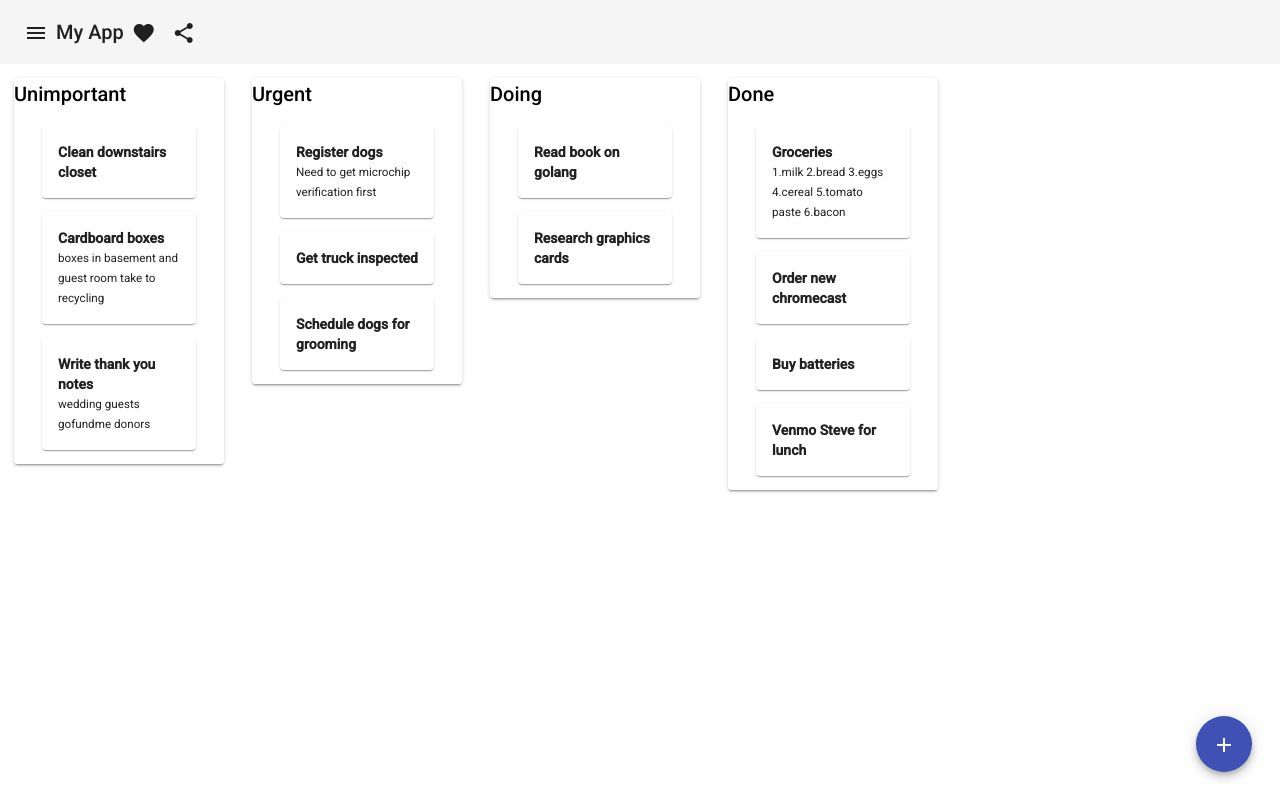
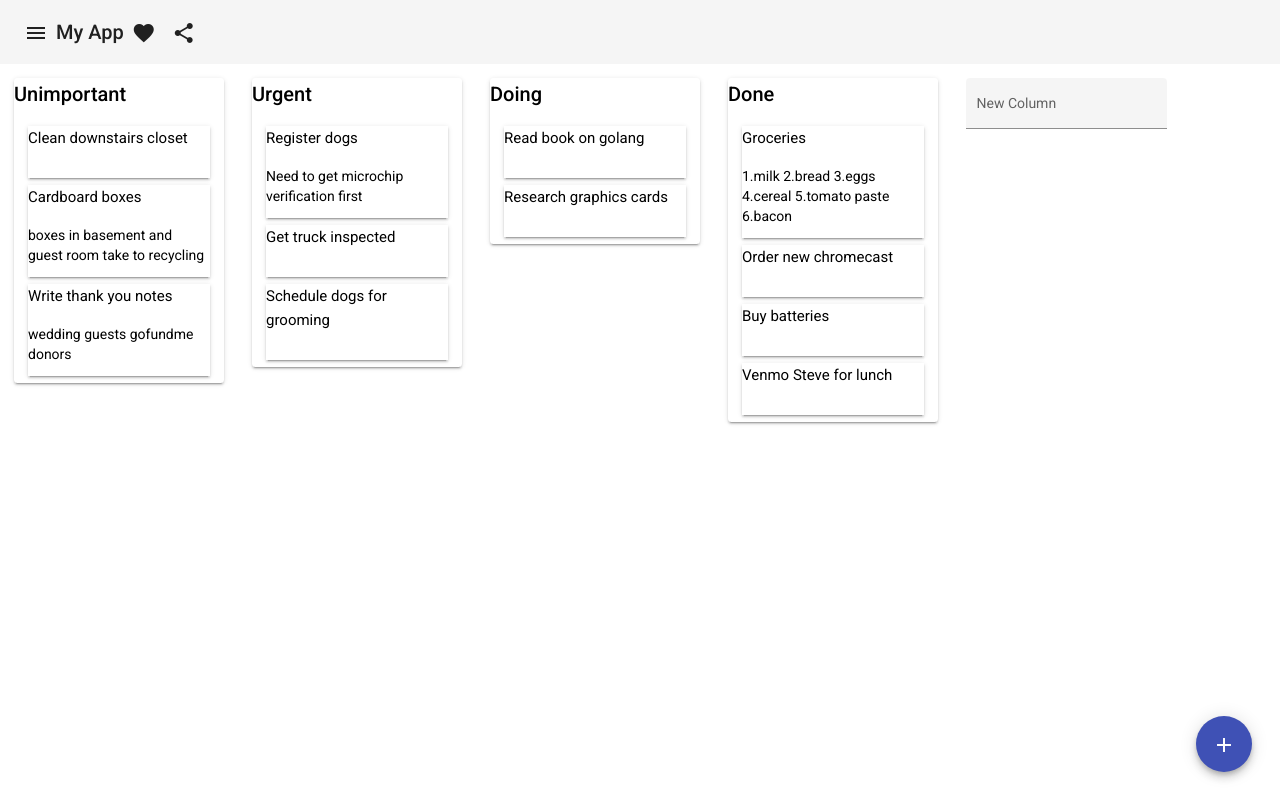
Before and after one commit to tysmithnet/learn-angular-dropndrop, an Angular app in the folder todoapp/: page / in a window 1280 px wide. Built offline with nearby package versions, Linux system fonts and the light colour scheme.

Commit message:
Add input form field for new column

```diff
--- a/todoapp/src/app/app.component.css
+++ b/todoapp/src/app/app.component.css
@@ -11,7 +11,6 @@
 }
 
 .column {
-    flex-direction: column;
     min-width: 15em;
     max-width: 15em;
     height: 100%;
@@ -21,7 +20,9 @@
 }
 
 .card {
-    margin: 1em 2em;
+    margin: .5em 1em;
+    display: flex;
+    flex-direction: column;
 }
 
 .card-action-button {
--- a/todoapp/src/app/app.component.html
+++ b/todoapp/src/app/app.component.html
@@ -18,12 +18,18 @@
 <div class="column-container">
   <div *ngFor="let column of selectedBoard?.columns" class="column mat-elevation-z2">
     <h2>{{column.title}}</h2>
-    <mat-card class="card" *ngFor="let card of column?.cards">
-      <mat-card-content>
-        <b>{{card.title}}</b>
-        <p class="card-description" *ngIf="card.description">{{card.description}}</p>
-      </mat-card-content>
-    </mat-card>
+    <div class="card mat-elevation-z2" *ngFor="let card of column?.cards">
+      <h4>{{card.title}}</h4>
+      <p>{{card.description}}</p>
+      <div class="card-action-container">
+      </div>
+    </div>
+  </div>
+  <div class="column">
+    <mat-form-field appearance="fill">
+      <mat-label>New Column</mat-label>
+      <input matInput placeholder="Placeholder" [(ngModel)]="newColumnText">
+    </mat-form-field>
   </div>
 </div>
 
--- a/todoapp/src/app/app.component.ts
+++ b/todoapp/src/app/app.component.ts
@@ -11,7 +11,7 @@ export class AppComponent implements OnInit{
   title = 'todoapp';
   boards: Board[] = DUMMY_BOARDS;
   selectedBoard: Board | undefined = DUMMY_BOARDS[0];
-
+  newColumnText: string | undefined;
   selectBoard(board: Board | undefined) {
     this.selectedBoard = board;
   }
```
Also changed, not shown: todoapp/src/app/app.module.ts (+8 -3 lines).
